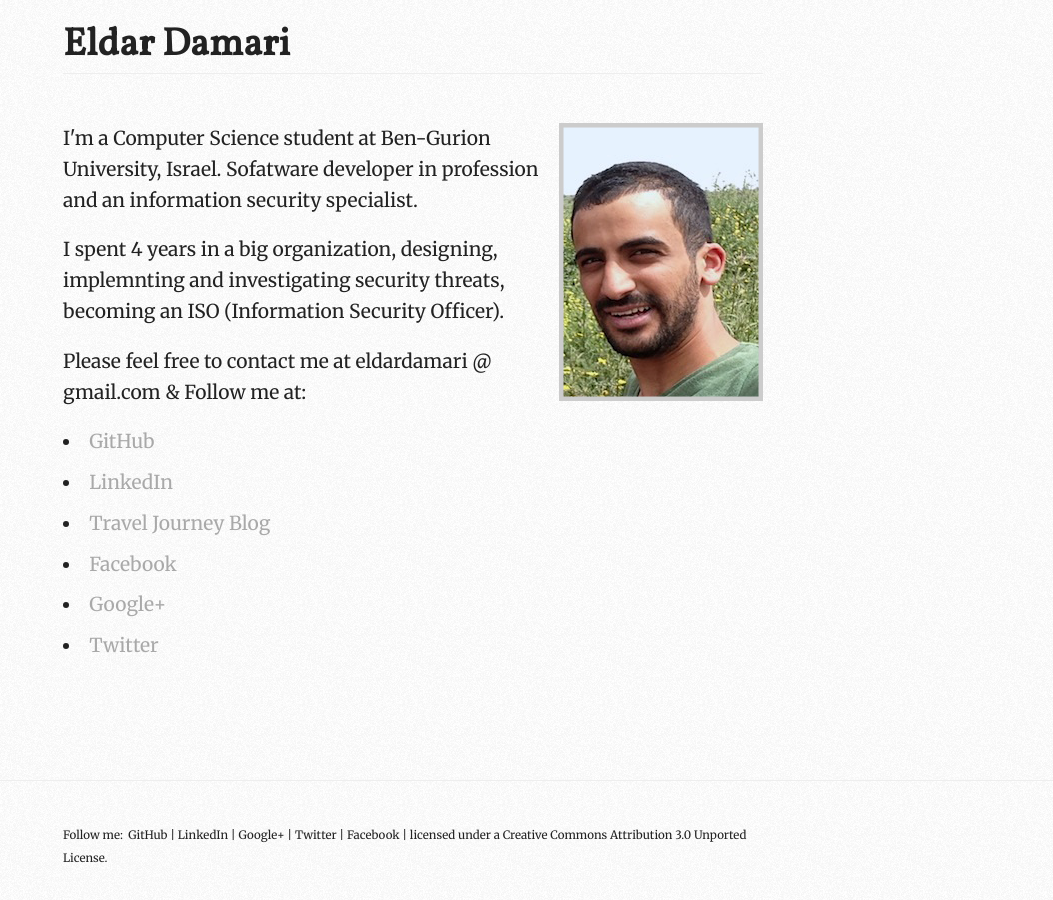
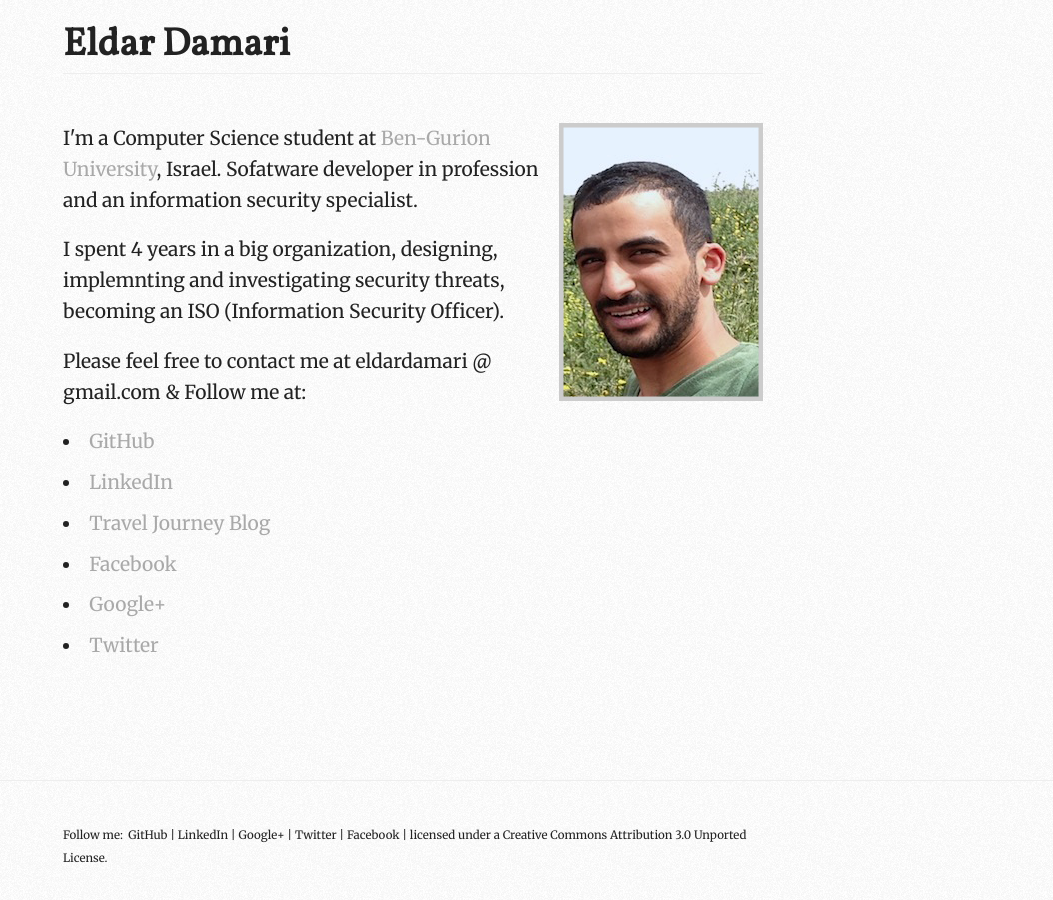
Before and after one commit to eldardamari/eldardamari.github.io, a Jekyll site: the page built from index.html, in a window 1280 px wide. Shown: the whole page, without its empty margins (227-1280 px from the left). Built offline with Jekyll 4.4.1, drawn with Linux system fonts in a browser that asks for light colours; Markdown is read by kramdown in place of the engine named in the settings; some of the changed lines change nothing that is shown.

Commit message:
updating active link to bgu.ac.il

```diff
--- a/index.html
+++ b/index.html
@@ -6,13 +6,14 @@
   <img src="/img/avatar.jpg" alt="Photo of Eldar Damari" width="204" height="278" id="avatar">
   <!--<header><h1>Welcome</h1></header>-->
 
-  <p> I'm a Computer Science student at Ben-Gurion University, Israel. Sofatware developer in profession and an information security specialist.</p>
+  <p> I'm a Computer Science student at <a href="http://http://www.bgu.ac.il" target="_blank">Ben-Gurion University</a>, Israel. Sofatware developer in profession and an information security specialist.</p>
   <p> I spent 4 years in a big organization, designing, implemnting and investigating security threats, becoming an ISO (Information Security Officer).</p>
 
   <!--<p> I love learning new languages (i.e Chinese and French), sports and travelling around the world (<a href="eldardamari.blogspot.com target="_blank"">My 10 month Travel Blog</a>).-->
 
   <p> Please feel free to contact me at eldardamari @ gmail.com
   & Follow me at:
+
   <li><a href="http://github.com/eldardamari" target="_blank">GitHub</a></li>
   <li><a href="http://lnkd.in/Qttjwy" target="_blank">LinkedIn</a></li>
   <li><a href="http://eldardamari.blogspot.com" target="_blank">Travel Journey Blog</a></li>
```
